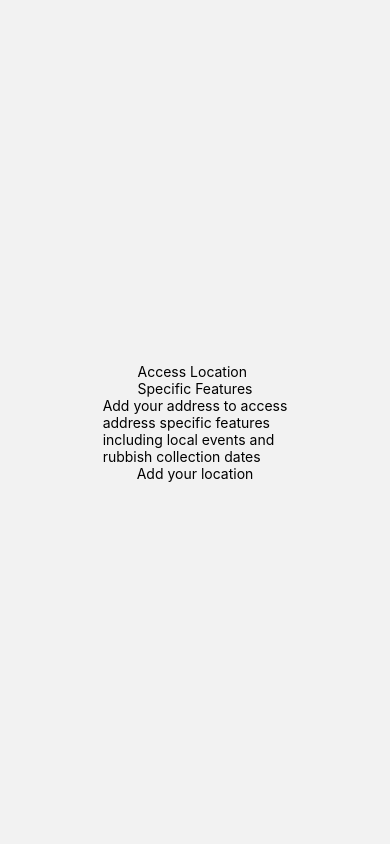
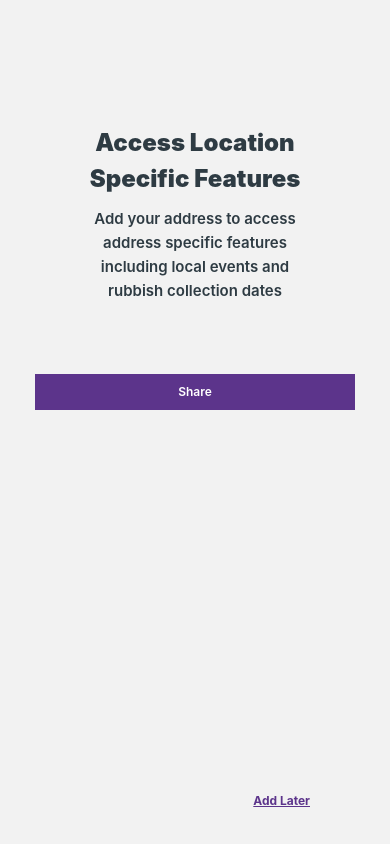
Before and after one commit to alexanderkrum/MyLiverpoolRepo, a React Native app in the folder MyLiverpoolApp/: screen /setLocation in a window 390 px wide. Built offline with nearby package versions, Linux system fonts and the light colour scheme.

Commit message:
Creating the enable location feature in the setup

```diff
--- a/MyLiverpoolApp/App.js
+++ b/MyLiverpoolApp/App.js
@@ -3,7 +3,8 @@ import { NavigationContainer } from '@react-navigation/native';
 import { createNativeStackNavigator } from '@react-navigation/native-stack';
 import WelcomePage from './app/WelcomePage';
 import selectLanguage from './app/setUp/selectLanguage';
-import setLocation from './app/setUp/setLocation'
+import setLocation from './app/setUp/setLocation';
+import enableNotifications from './app/setUp/enableNotifications';
 
 const Stack = createNativeStackNavigator();
 
@@ -14,6 +15,7 @@ function App() {
         <Stack.Screen name='Welcome' component={WelcomePage} />
         <Stack.Screen name='selectLanguage' component={selectLanguage} />
         <Stack.Screen name='setLocation' component={setLocation} />
+        <Stack.Screen name='enableNotifications' component={enableNotifications} />
       </Stack.Navigator>
     </NavigationContainer>
   );
--- /dev/null
+++ b/MyLiverpoolApp/app/setUp/enableNotifications.js
@@ -0,0 +1,11 @@
+import {View, Text, StyleSheet} from 'react-native';
+
+function EnableNotifications() {
+    return (
+        <View>
+            <Text>Access granted!</Text>
+        </View>
+    )
+}
+
+export default EnableNotifications;
--- a/MyLiverpoolApp/app/setUp/setLocation.js
+++ b/MyLiverpoolApp/app/setUp/setLocation.js
@@ -1,6 +1,27 @@
-import {View, Text, StyleSheet, Dimensions} from 'react-native';
+import React, { useState, useEffect } from 'react';
+import {View, Text, StyleSheet, Dimensions, TouchableOpacity} from 'react-native';
+import * as Location from 'expo-location';
 
-function SetLocation() {
+function SetLocation({ navigation }) {
+
+    // User location coords are stored in 'location'
+    const [location, setLocation] = useState(null);
+
+    const allowLocation = async () => {
+
+                let {status} = await Location.requestForegroundPermissionsAsync()
+
+                if (status === 'granted') {
+                    console.log('Permission granted!');
+                    const loc = await Location.getCurrentPositionAsync();
+                    console.log(loc);
+                    setLocation(loc);
+                } else {
+                    console.log('Permission not granted :(')
+                }
+
+    };
+
     return (
         <View style={styles.container}>
             <View style={styles.title}>
@@ -14,17 +35,100 @@ function SetLocation() {
                 </Text>
             </View>
             <View style={styles.addLocation}>
-                <Text>Add your location</Text>
+                <View>
+                    <TouchableOpacity
+                    style={styles.addLocationButton}
+                    onPress={allowLocation}
+                    onPressIn={() => navigation.navigate('enableNotifications')}
+                    >
+                        <Text style={styles.buttonText}>Share</Text>
+                    </TouchableOpacity>
+                </View>
+                {/*<Text>{JSON.stringify(location)}</Text>*/}
+            </View>
+            <View style={styles.addLater}>
+                <Text style={styles.addLaterText}
+                onPress={() => navigation.navigate('enableNotifications')}>
+                    Add Later
+                </Text>
             </View>
         </View>
     );
 }
+
+const screenHeight = Dimensions.get('screen').height;
+const screenWidth = Dimensions.get('screen').width;
+
+const RPH = percentage => {
+    return (percentage / 100) * screenHeight;
+};
+const RPW = percentage => {
+    return (percentage / 100) * screenWidth;
+};
 
 const styles = StyleSheet.create({
     container: {
         flex: 1,
         justifyContent: 'center',
         alignItems: 'center'
+    },
+    title: {
+        flex: 1,
+        justifyContent: 'flex-end',
+        marginBottom: RPH(5)
+        //backgroundColor: 'yellow',
+    },
+    titleTxt: {
+        fontSize: RPH(4),
+        textAlign: 'center',
+        fontWeight: '900',
+        color: '#2E3B43',
+        lineHeight: RPH(6),
+        top: 30
+    },
+    text: {
+        flex: 1,
+        marginTop: 10,
+        justifyContent: 'flex-start',
+        //backgroundColor: 'pink',
+    },
+    textTxt: {
+        fontWeight: '600',
+        fontSize: RPH(2.5),
+        lineHeight: RPH(4),
+        textAlign: 'center',
+        color: '#2E3B43'
+    },
+    addLocation: {
+        flex: 2,
+    },
+    addLocationButton: {
+        backgroundColor: '#5C348B',
+        height: RPH(6),
+        width: RPW(40),
+        justifyContent: 'center',
+        alignItems: 'center',
+
+    },
+    buttonText: {
+        color: '#FFFFFF',
+        fontSize: RPH(2),
+        fontWeight: '600'
+    },
+    addLater: {
+        flex: 0.6,
+        //backgroundColor: 'red',
+        alignItems: 'flex-end',
+        justifyContent: 'flex-end',
+        width: '100%',
+        paddingBottom: RPH(6),
+        paddingRight: RPW(10),
+    },
+    addLaterText: {
+        fontWeight: '700',
+        fontSize: RPH(2),
+        color: '#5c348B',
+        textDecorationLine: 'underline'
     }
 });
 
--- a/MyLiverpoolApp/package.json
+++ b/MyLiverpoolApp/package.json
@@ -20,7 +20,8 @@
     "react-native": "0.73.4",
     "react-native-safe-area-context": "4.8.2",
     "react-native-screens": "~3.29.0",
-    "typescript": "^5.3.0"
+    "typescript": "^5.3.0",
+    "expo-location": "~16.5.3"
   },
   "devDependencies": {
     "@babel/core": "^7.20.0"
```
Also changed, not shown: 1 other file (tests, documents, lock files or other folders).
